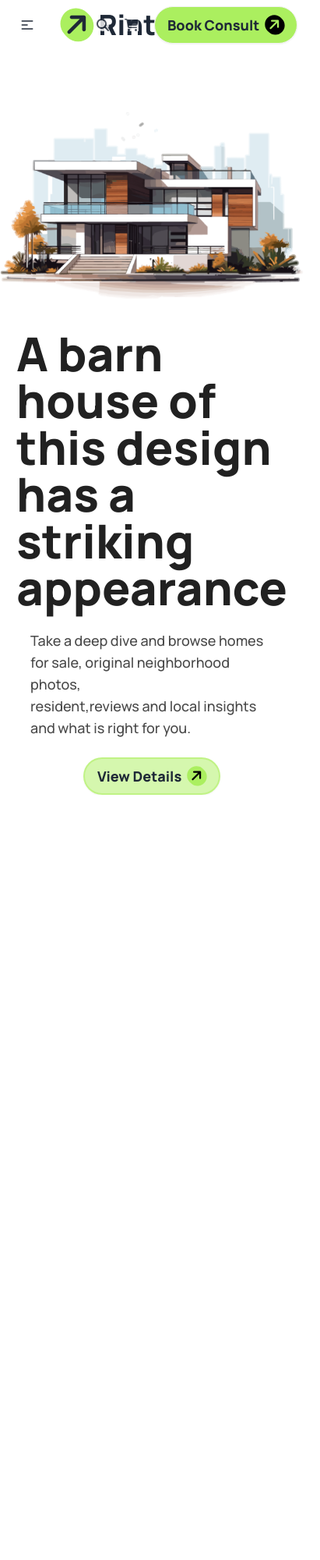
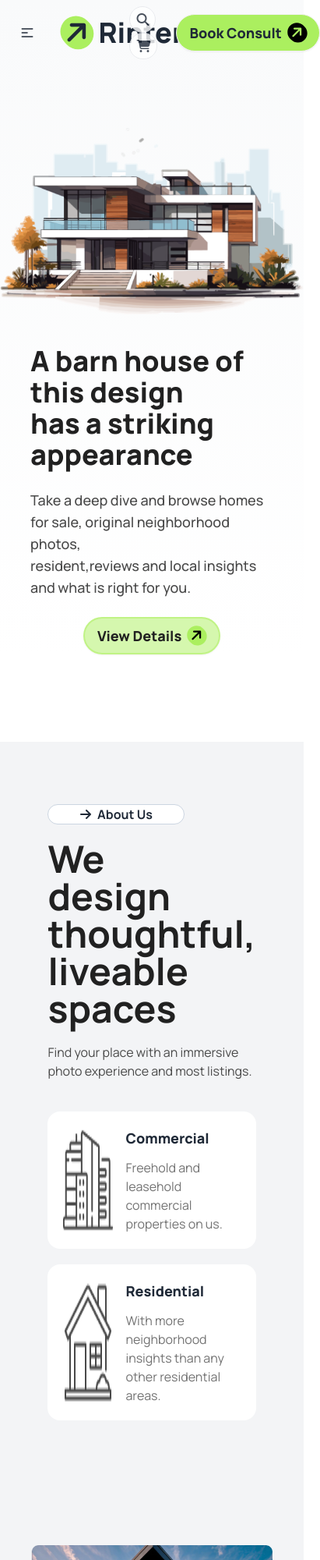
Before and after one commit to mahfuz-kallyan/my-assignment-3, a plain HTML site: page index.html in a window 390 px wide. Shown: the top 2000 px of the page at 78% size, 411 px wide, since content can reach past the window. Before the commit the page ends 1019 px from the top, so only its background shows below. Drawn offline with nearby package versions, Linux system fonts and the light colour scheme.

Commit message:
about section done

```diff
--- a/index.html
+++ b/index.html
@@ -38,9 +38,9 @@
       </style>
 </head>
 <body class="font-manrope">
-    <header class="container mx-auto">
+    <header class="container mx-auto  bg-gradient-to-b from-gray-50 to-transparent max-w-[1440px] ">
         <!-- navbar -->
-        <div class="navbar bg-base-100">
+        <div class="navbar">
             <div class="navbar-start">
               <div class="dropdown">
                 <div tabindex="0" role="button" class="btn btn-ghost lg:hidden">
@@ -82,24 +82,61 @@
                 <li class="text-lg font-normal text-[#737373]"><a>Contact Us</a></li>
               </ul>
             </div>
-            <div class="navbar-end gap-5">
-                <div class="flex gap-5">
-                    <i class="fa-solid fa-magnifying-glass opacity-80 rounded-full bg-[#FFFFFF]"></i>
-                    <i class="fa-solid fa-cart-shopping opacity-80 roun bg-[#FFFFFF]"></i>
+            <div class=" navbar-end  ">
+               <div class="flex justify-center items-center gap-6">
+                <div class=" lg:flex gap-5">
+                    <i class="fa-solid fa-magnifying-glass opacity-80 border rounded-full p-2 bg-[#FFFFFF]"></i>
+                    <i class="fa-solid fa-cart-shopping opacity-80 roun bg-[#FFFFFF] border rounded-full p-2"></i>
                 </div>
-                <button class="btn bg-[#ABEF5F] rounded-3xl text-lg font-extrabold">Book Consult<i class="fa-solid fa-arrow-right rounded-full bg-black p-1 -rotate-45 flex items-center justify-center text-[#ABEF5F]"></i></button>
+                <button class="btn  bg-[#ABEF5F] rounded-3xl text-lg font-extrabold ">Book Consult<i class="fa-solid fa-arrow-right rounded-full bg-black p-1 -rotate-45 flex items-center justify-center text-[#ABEF5F]"></i></button>
             </div>
+               </div>
           </div>
-        <div class="flex flex-col justify-center items-center mt-20">
+
+          <!-- Banner -->
+        <div class="flex flex-col justify-center items-center mt-20 ">
             <img src="./assets/banner.png" alt="">
             <div class="w-4/5 flex flex-col justify-center items-center mt-10 space-y-6">
-                <h1 class="text-6xl font-extrabold text-[#212121]">A barn house of this design <br> has a striking appearance</h1>
+                <h1 class="text-4xl md:text-6xl font-extrabold text-[#212121]">A barn house of this design <br> has a striking appearance</h1>
                 <p class="text-lg text-[#494949] font-medium">Take a deep dive and browse homes for sale, original neighborhood photos, <br> resident,reviews and local insights and what is right for you. </p>
-                <button class="btn bg-[#ABEF5F80] border-2 border-[#ABEF5F80]  rounded-3xl text-lg font-extrabold">View Details<i class="fa-solid fa-arrow-right rounded-full bg-[#ABEF5F] p-1 -rotate-45 flex items-center justify-center text-[black]"></i></button>
+                <button class="btn bg-[#ABEF5F80] border-2 border-[#ABEF5F80]  rounded-3xl text-lg font-extrabold text-[#212121]">View Details<i class="fa-solid fa-arrow-right rounded-full bg-[#ABEF5F] p-1 -rotate-45 flex items-center justify-center text-[black]"></i></button>
             </div>
         </div>
     </header>
-    <main></main>
+    <main>
+        <!-- About us section -->
+        <section class="container mx-auto mt-28 max-w-[1440px] flex flex-col lg:flex-row justify-center items-center gap-10 relative bg-gray-100 ">
+            <div class=" hidden lg:block  absolute top-7 left-8 border-2 border-dashed border-stone-300 p-4 w-28">
+                <img src="./assets/Vector.png" alt="">
+               </div>
+            <div class="space-y-10 p-20" >
+               <div class="space-y-5">
+                <button class=" border border-slate-300 rounded-3xl w-44 font-bold flex items-center justify-center gap-2 bg-white"><i class="fa-solid fa-arrow-right"></i>About Us</button>
+                <h2 class="text-5xl font-bold text-[#212121] w-3/4">We design thoughtful, liveable spaces</h2>
+                <p class="text-[#494949]">Find your place with an immersive photo experience and most listings.</p>
+               </div>
+               <div class=" space-y-5">
+                <div class="flex gap-4 p-5  rounded-2xl bg-white w-full">
+                    <img src="./assets/commercial.png" alt="">
+                    <div class="space-y-3">
+                        <h4 class="text-lg font-extrabold">Commercial</h4>
+                        <p class="text-[#737373]">Freehold and leasehold commercial properties on us.</p>
+                    </div>
+                </div>
+                <div class="flex gap-4 p-5 bg-white rounded-2xl w-full">
+                    <img src="./assets/residential.png" alt="">
+                    <div class="space-y-3">
+                        <h4 class="text-lg font-extrabold">Residential</h4>
+                        <p class="text-[#737373]">With more neighborhood insights than any other residential areas.</p>
+                    </div>
+                </div>
+               </div>
+            </div>
+            <div class="p-10">
+            <img src="./assets/Rectangle.png" alt="">
+            </div>
+        </section>
+    </main>
     <footer></footer>
 </body>
 </html>
```
